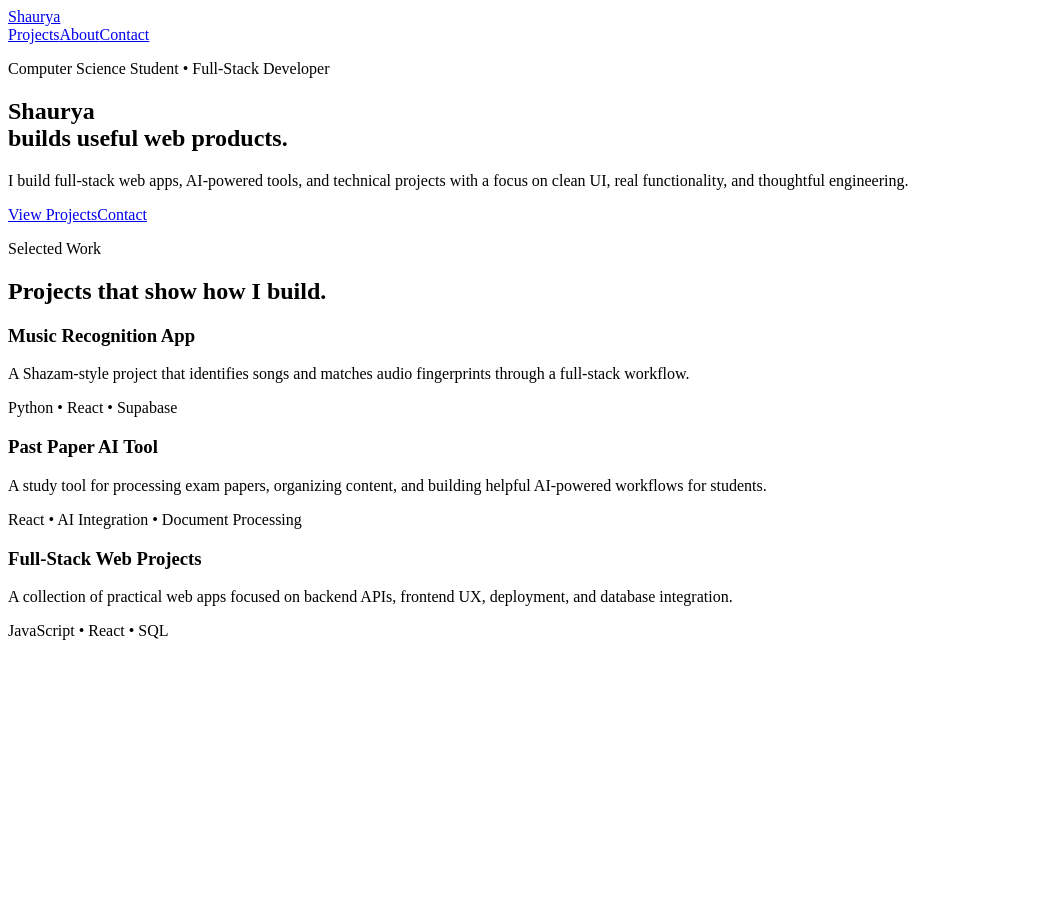
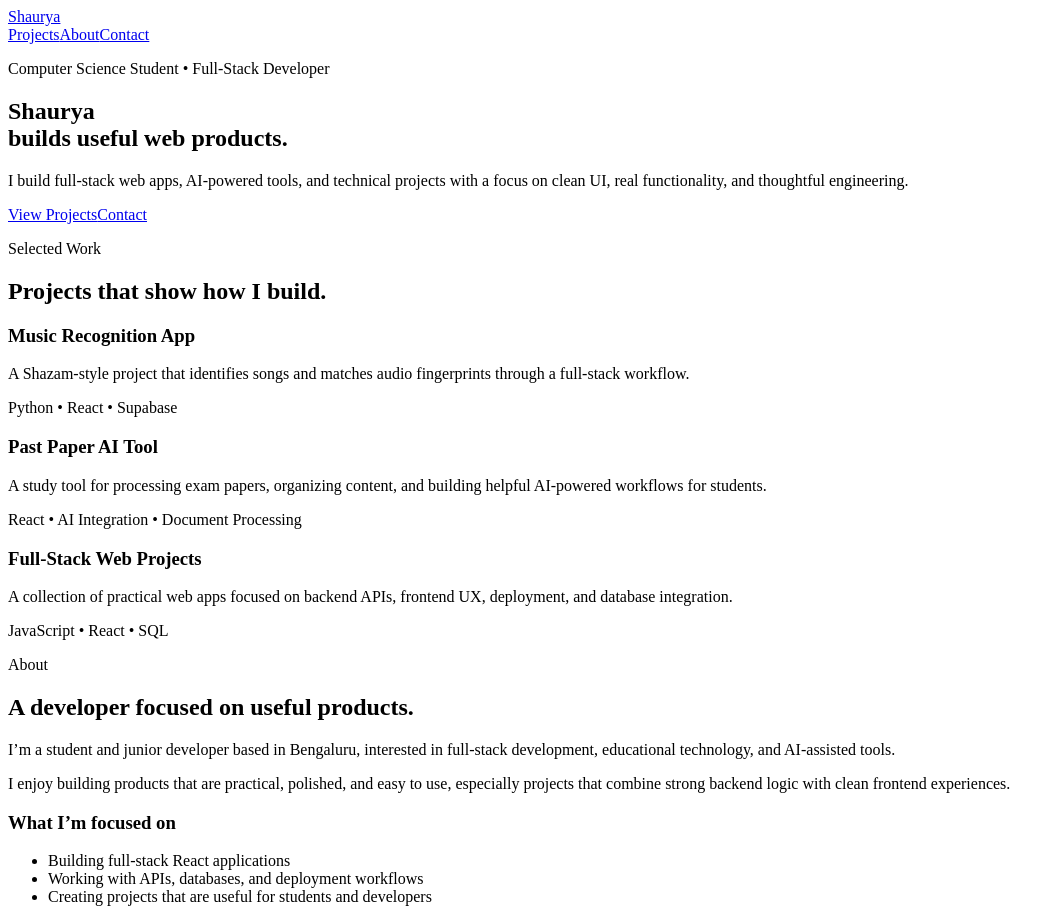
Before and after one commit to icecold009/shaurya-portfolio, a React (Vite) app: page /about in a window 1280 px wide. Shown: the whole page, without its empty margins (0-1061 px from the left). Before the commit the page ends 800 px from the top, so only its background shows below. Built offline with nearby package versions, Linux system fonts and the light colour scheme; the HTML template or start-up script is replaced by a standard one.

Commit message:
Add about section

```diff
--- a/src/App.jsx
+++ b/src/App.jsx
@@ -1,6 +1,7 @@
 import Navbar from "./components/Navbar";
 import Hero from "./components/Hero";
 import Projects from "./components/Projects";
+import About from "./components/About";
 
 function App() {
     return (
@@ -9,6 +10,7 @@ function App() {
             <main>
                 <Hero />
                 <Projects />
+                <About />
             </main>
         </>
     );
--- a/src/components/About.jsx
+++ b/src/components/About.jsx
@@ -0,0 +1,36 @@
+function About() {
+    return (
+        <section className="about" id="about">
+            <div className="section-heading">
+                <p className="section-label">About</p>
+                <h2>A developer focused on useful products.</h2>
+            </div>
+
+            <div className="about-grid">
+                <div className="about-copy">
+                    <p>
+                        I’m a student and junior developer based in Bengaluru, interested in
+                        full-stack development, educational technology, and AI-assisted tools.
+                    </p>
+
+                    <p>
+                        I enjoy building products that are practical, polished, and easy to use,
+                        especially projects that combine strong backend logic with clean frontend
+                        experiences.
+                    </p>
+                </div>
+
+                <div className="about-note">
+                    <h3>What I’m focused on</h3>
+                    <ul>
+                        <li>Building full-stack React applications</li>
+                        <li>Working with APIs, databases, and deployment workflows</li>
+                        <li>Creating projects that are useful for students and developers</li>
+                    </ul>
+                </div>
+            </div>
+        </section>
+    );
+}
+
+export default About;
```
